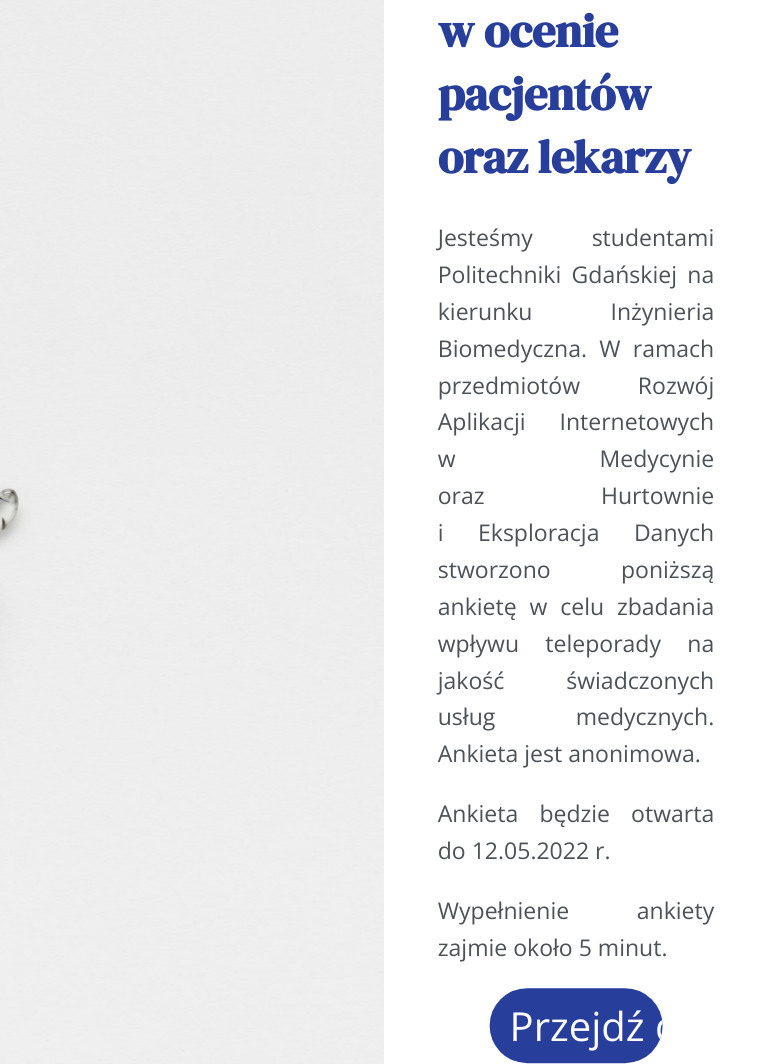
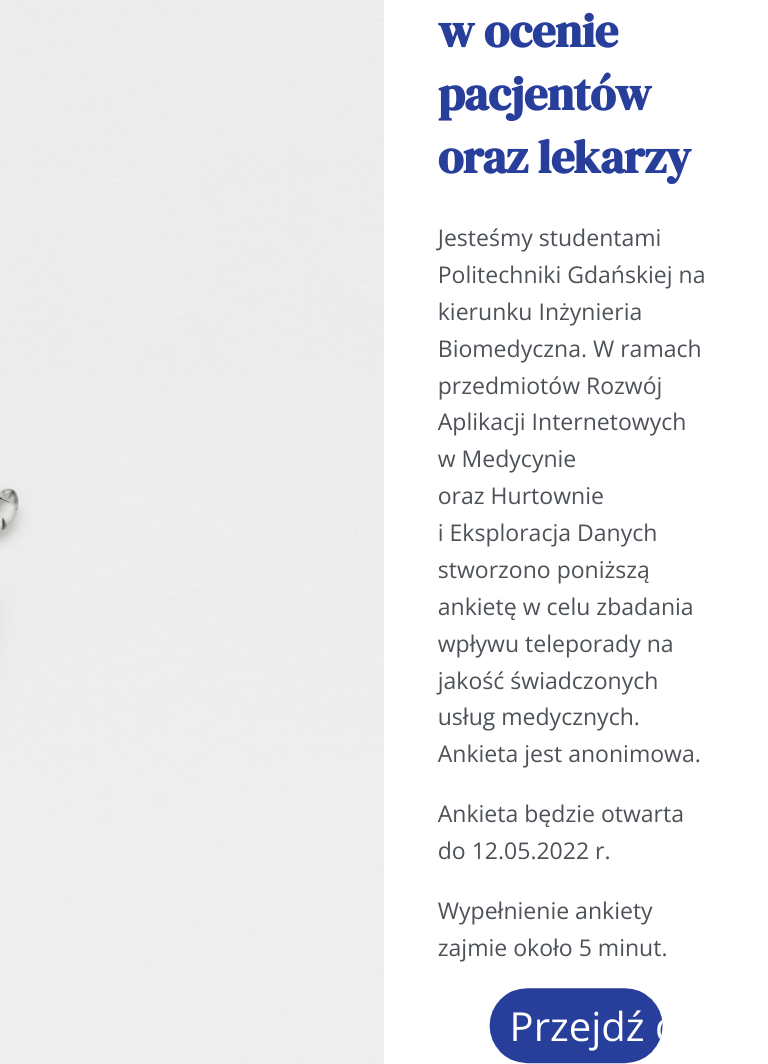
Before and after one commit to abaczyk/telemedicine, a Django app: page / in a window 768 px wide. Shown: the part 448-1512 px from the top of the page. Run offline with Django 4.2, Linux system fonts and the light colour scheme; data comes from the database, SQL or seed files in the repository.

Commit message:
Set left text align for mobile

```diff
--- a/templates/main.html
+++ b/templates/main.html
@@ -103,6 +103,7 @@
             .text {
                 padding-left: 5%;
                 padding-right: 5%;
+                text-align: left;
             }
 
         }
@@ -119,6 +120,7 @@
                 font-size: 3vw;
                 padding-left: 5%;
                 padding-right: 5%;
+                text-align: left;
             }
 
             h1 {
@@ -148,6 +150,7 @@
                 font-size: 3vw;
                 padding-left: 5%;
                 padding-right: 5%;
+                text-align: left;
             }
 
              .button {
@@ -171,6 +174,7 @@
             .text {
                 padding-left: 5%;
                 padding-right: 5%;
+                text-align: left;
             }
 
             .content {
@@ -193,7 +197,7 @@
                 poniższą
                 ankietę w celu zbadania wpływu teleporady na jakość świadczonych usług medycznych. Ankieta jest
                 anonimowa.</p>
-            <p>Ankieta będzie otwarta do 12.05.2022 r.</p>
+            <p>Ankieta będzie otwarta do 12.05.2022&nbsp;r.</p>
             <p>
                 Wypełnienie ankiety zajmie około 5 minut.
             </p>
--- a/templates/thankYou.html
+++ b/templates/thankYou.html
@@ -42,7 +42,6 @@
             font-family: 'Open Sans', sans-serif;
             line-height: 1.6;
             font-size: 16px;
-            text-align: justify;
             top: 50%;
         }
 
```
